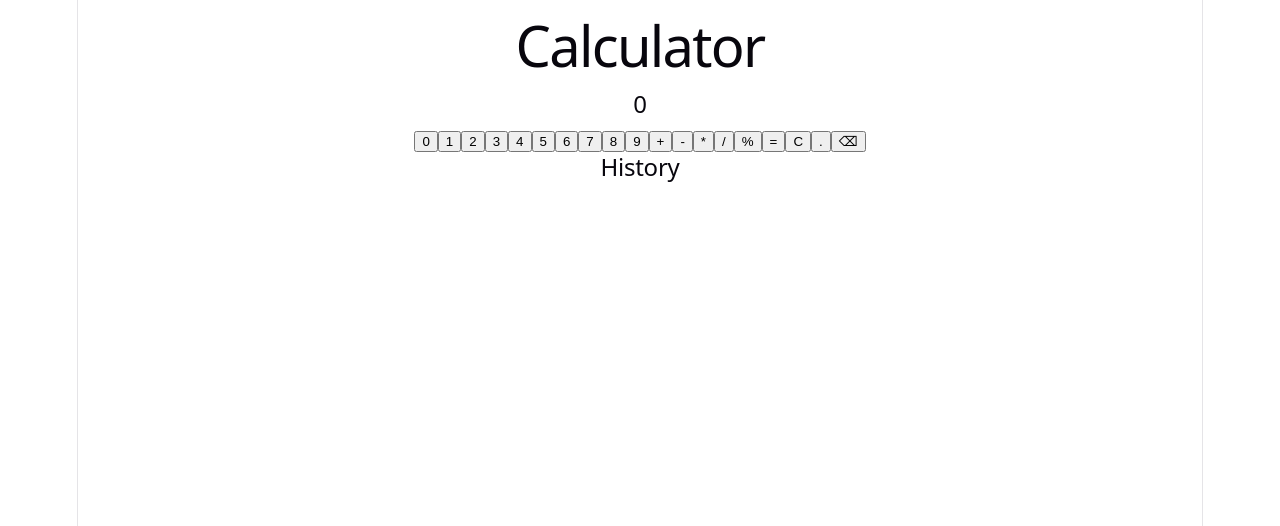
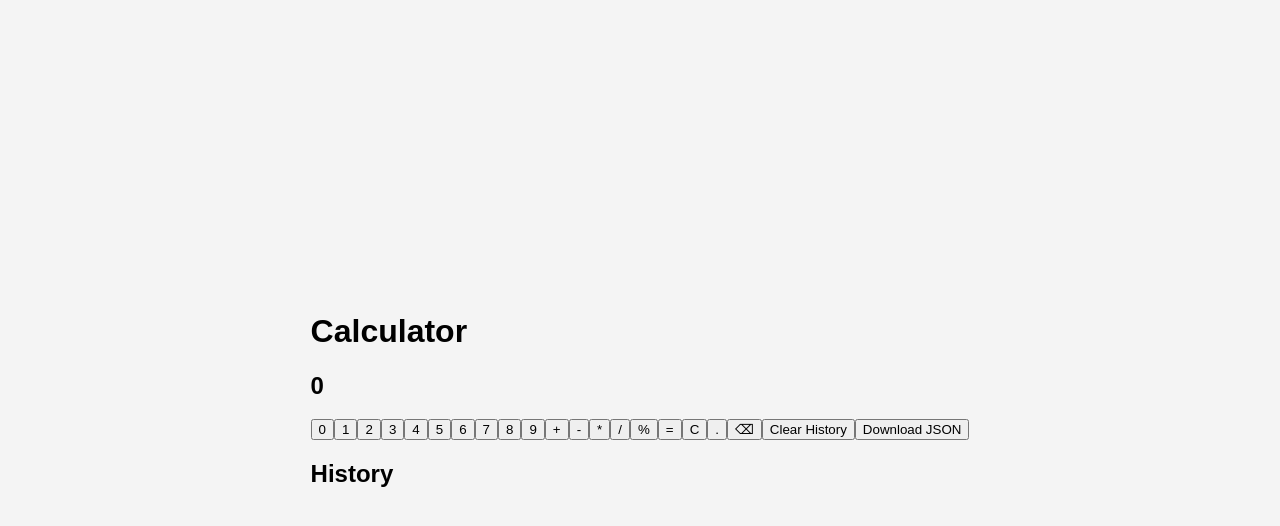
Before and after one commit to hebasuliman273-bit/calculator, a React app in the folder frontend/: page / in a window 1280 px wide. Shown: the top 526 px of the page. Built offline with nearby package versions, Linux system fonts and the light colour scheme; the HTML template or start-up script is replaced by a standard one.

Commit message:
BEFORE Add calculator UI styling

```diff
--- a/frontend/src/App.jsx
+++ b/frontend/src/App.jsx
@@ -72,7 +72,24 @@ function handleClear() {
   setWaitingForNumber(false);
   setExpression("");
 }
+ function handleDownloadJson() {
+  const jsonData = JSON.stringify(history, null, 2);
 
+  const blob = new Blob([jsonData], {
+    type: "application/json"
+  });
+
+  const url = URL.createObjectURL(blob);
+
+  const link = document.createElement("a");
+
+  link.href = url;
+  link.download = "history.json";
+
+  link.click();
+
+  URL.revokeObjectURL(url);
+}
 function handleDecimal() {
   const currentNumber = display;
 
@@ -119,6 +136,16 @@ const [history, setHistory] = useState([]);
   const [expression, setExpression] = useState("");
 
 function handleCalculate() {
+  if (
+    expression.endsWith("+") ||
+    expression.endsWith("-") ||
+    expression.endsWith("*") ||
+    expression.endsWith("/") ||
+    expression.endsWith("%")
+  ) {
+    return;
+  }
+
   const parts = parseExpression(expression);
 
   const result = calculateExpression(parts);
@@ -135,7 +162,6 @@ function handleCalculate() {
 
   setExpression(expression + "=" + result);
 }
-
   function handleNumber(number) {
     if (waitingForNumber) {
       setDisplay(number);
@@ -169,7 +195,9 @@ function handleOperator(newOperator) {
   setOperator(newOperator);
   setWaitingForNumber(true);
 }
-
+function handleClearHistory() {
+  setHistory([]);
+}
 
 function calculateExpression(parts) {
   // أولًا نحسب *, /, %
@@ -307,7 +335,12 @@ function calculateExpression(parts) {
 <button onClick={handleDelete}>
   ⌫
 </button>
-
+<button onClick={handleClearHistory}>
+  Clear History
+</button>
+<button onClick={handleDownloadJson}>
+  Download JSON
+</button>
 <h2>History</h2>
 
 <div>
--- a/frontend/src/index.css
+++ b/frontend/src/index.css
@@ -1,111 +1,51 @@
-:root {
-  --text: #6b6375;
-  --text-h: #08060d;
-  --bg: #fff;
-  --border: #e5e4e7;
-  --code-bg: #f4f3ec;
-  --accent: #aa3bff;
-  --accent-bg: rgba(170, 59, 255, 0.1);
-  --accent-border: rgba(170, 59, 255, 0.5);
-  --social-bg: rgba(244, 243, 236, 0.5);
-  --shadow:
-    rgba(0, 0, 0, 0.1) 0 10px 15px -3px, rgba(0, 0, 0, 0.05) 0 4px 6px -2px;
-
-  --sans: system-ui, 'Segoe UI', Roboto, sans-serif;
-  --heading: system-ui, 'Segoe UI', Roboto, sans-serif;
-  --mono: ui-monospace, Consolas, monospace;
-
-  font: 18px/145% var(--sans);
-  letter-spacing: 0.18px;
-  color-scheme: light dark;
-  color: var(--text);
-  background: var(--bg);
-  font-synthesis: none;
-  text-rendering: optimizeLegibility;
-  -webkit-font-smoothing: antialiased;
-  -moz-osx-font-smoothing: grayscale;
-
-  @media (max-width: 1024px) {
-    font-size: 16px;
-  }
-}
-
-@media (prefers-color-scheme: dark) {
-  :root {
-    --text: #9ca3af;
-    --text-h: #f3f4f6;
-    --bg: #16171d;
-    --border: #2e303a;
-    --code-bg: #1f2028;
-    --accent: #c084fc;
-    --accent-bg: rgba(192, 132, 252, 0.15);
-    --accent-border: rgba(192, 132, 252, 0.5);
-    --social-bg: rgba(47, 48, 58, 0.5);
-    --shadow:
-      rgba(0, 0, 0, 0.4) 0 10px 15px -3px, rgba(0, 0, 0, 0.25) 0 4px 6px -2px;
-  }
-
-  #social .button-icon {
-    filter: invert(1) brightness(2);
-  }
-}
-
 body {
   margin: 0;
+  font-family: Arial, sans-serif;
+  background-color: #f4f4f4;
 }
 
 #root {
-  width: 1126px;
-  max-width: 100%;
-  margin: 0 auto;
-  text-align: center;
-  border-inline: 1px solid var(--border);
-  min-height: 100svh;
+  min-height: 100vh;
   display: flex;
-  flex-direction: column;
-  box-sizing: border-box;
+  justify-content: center;
+  align-items: center;
 }
 
-h1,
-h2 {
-  font-family: var(--heading);
-  font-weight: 500;
-  color: var(--text-h);
+.calculator-container {
+  width: 350px;
+  padding: 25px;
+  background-color: white;
+  border-radius: 15px;
+  box-shadow: 0 4px 15px rgba(0, 0, 0, 0.15);
+  text-align: center;
 }
 
-h1 {
-  font-size: 56px;
-  letter-spacing: -1.68px;
-  margin: 32px 0;
-  @media (max-width: 1024px) {
-    font-size: 36px;
-    margin: 20px 0;
-  }
-}
-h2 {
-  font-size: 24px;
-  line-height: 118%;
-  letter-spacing: -0.24px;
-  margin: 0 0 8px;
-  @media (max-width: 1024px) {
-    font-size: 20px;
-  }
-}
-p {
-  margin: 0;
+.display {
+  background-color: #222;
+  color: white;
+  padding: 20px;
+  margin-bottom: 20px;
+  border-radius: 8px;
+  min-height: 30px;
+  word-wrap: break-word;
 }
 
-code,
-.counter {
-  font-family: var(--mono);
-  display: inline-flex;
-  border-radius: 4px;
-  color: var(--text-h);
+.buttons {
+  display: grid;
+  grid-template-columns: repeat(4, 1fr);
+  gap: 8px;
 }
 
-code {
-  font-size: 15px;
-  line-height: 135%;
-  padding: 4px 8px;
-  background: var(--code-bg);
+.buttons button {
+  padding: 15px;
+  font-size: 18px;
+  cursor: pointer;
 }
+
+.history {
+  margin-top: 25px;
+}
+
+.history-item {
+  margin: 8px 0;
+}
```
